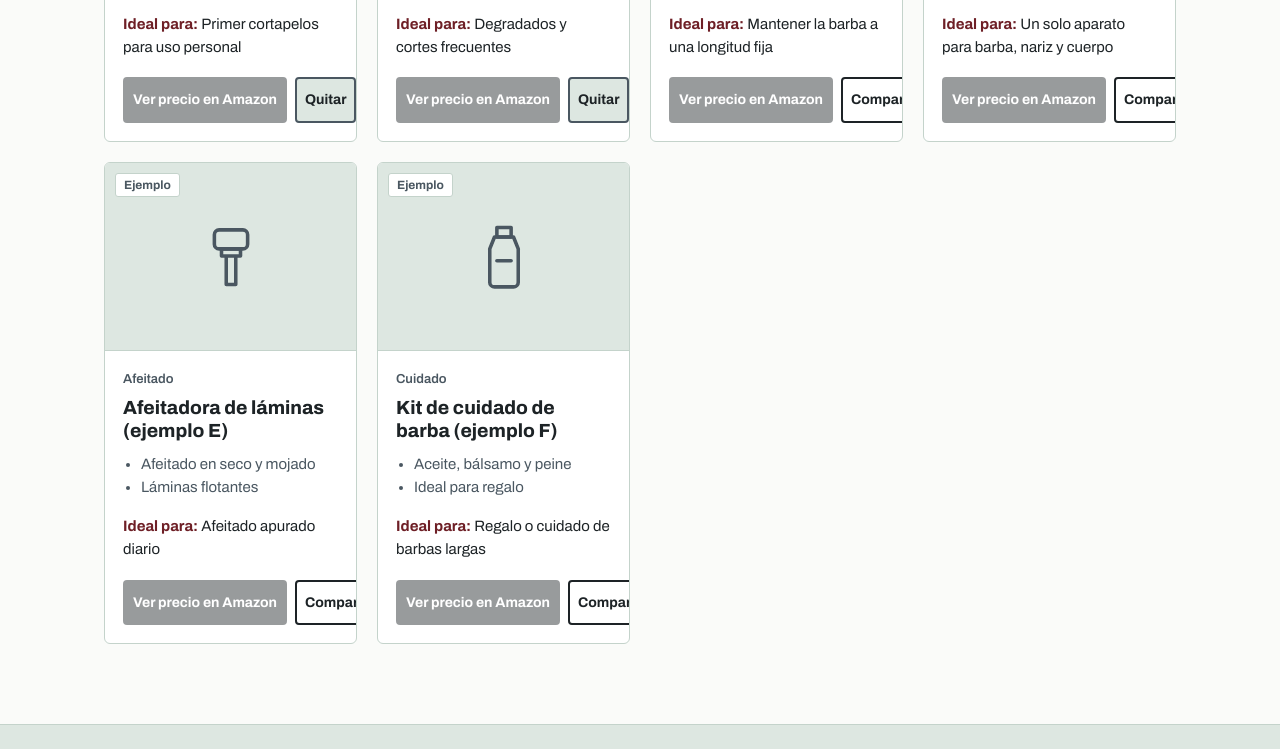
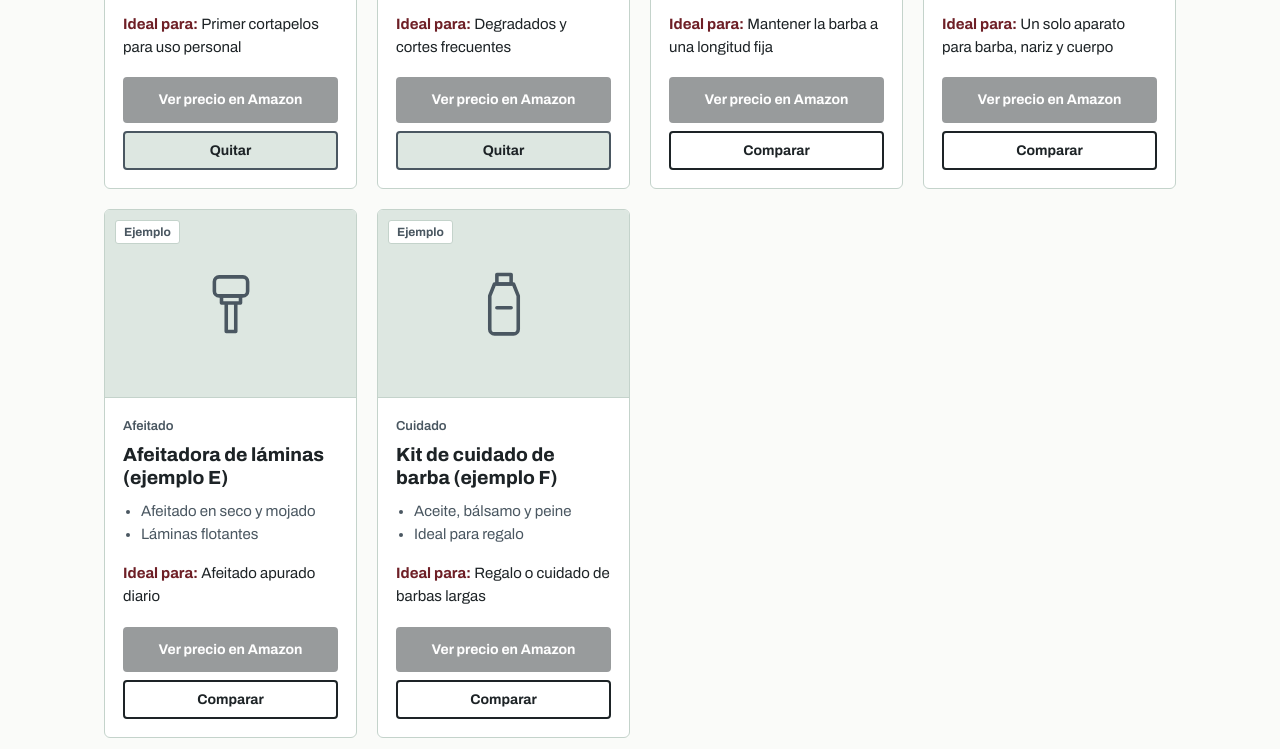
Before and after one commit to juanibanezperez621-arch/corte-en-casa, a plain HTML site: page index.html in a window 1280 px wide. Shown: the part 1491-2240 px from the top of the page. Drawn offline with Linux system fonts and the light colour scheme.

Commit message:
Botones de tarjeta en dos filas

```diff
--- a/index.html
+++ b/index.html
@@ -83,7 +83,8 @@ details{border-bottom:1px solid var(--tile-line);padding:16px 0;max-width:760px}
 summary{font-weight:700;font-size:18px;cursor:pointer}
 details p{margin:10px 0 0;color:var(--steel)}
 footer a{color:#fff}
-.card .actions{display:flex;gap:8px;padding:0 18px 18px}
+.card .actions{display:flex;flex-wrap:wrap;gap:8px;padding:0 18px 18px}
+.card .actions .btn.primary{flex-basis:100%}
 .card .actions .btn{flex:1;text-align:center;padding:10px 8px;font-size:14px;white-space:nowrap}
 .cmp-toggle[aria-pressed="true"]{background:var(--tile);border-color:var(--steel)}
 
```
